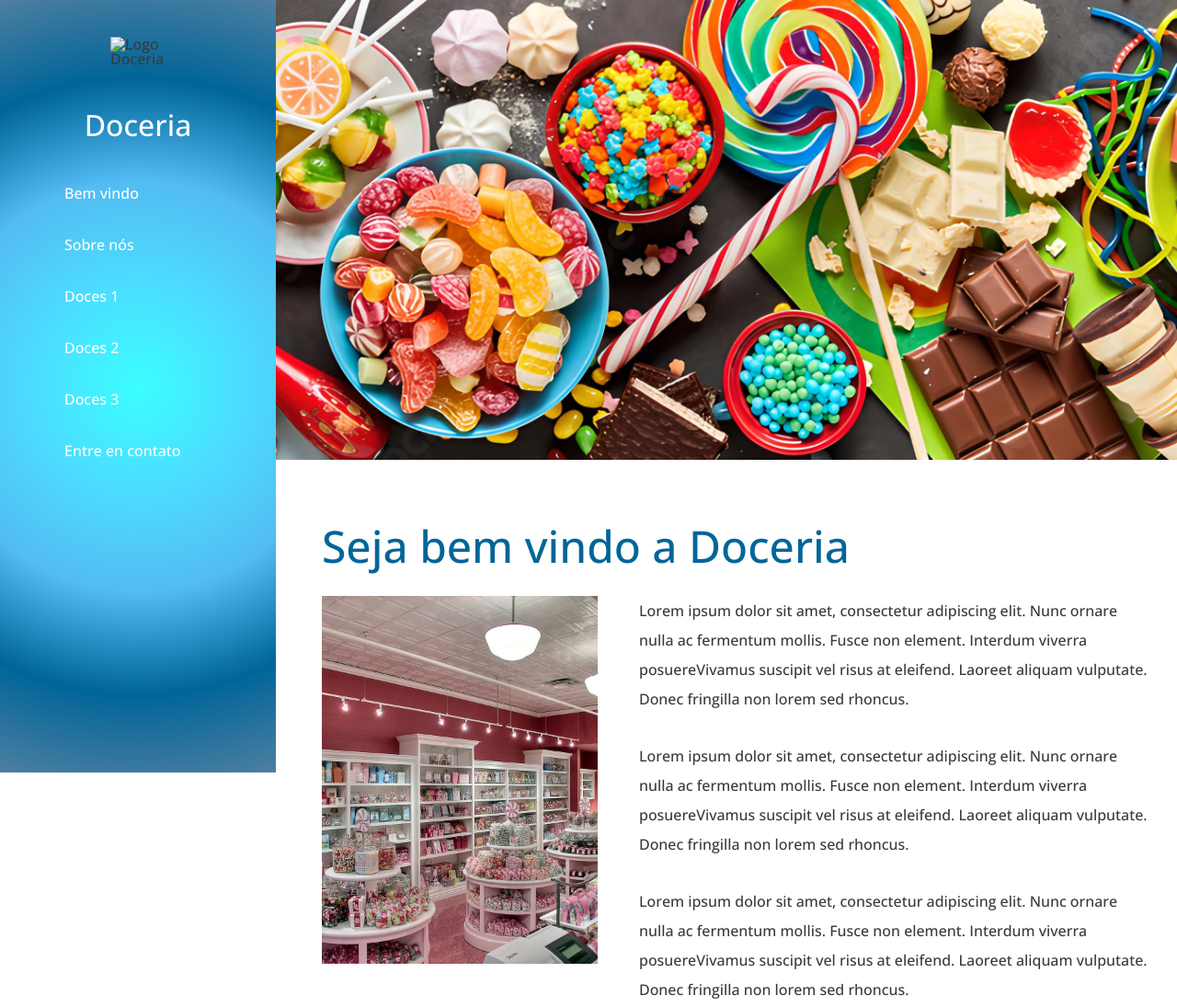
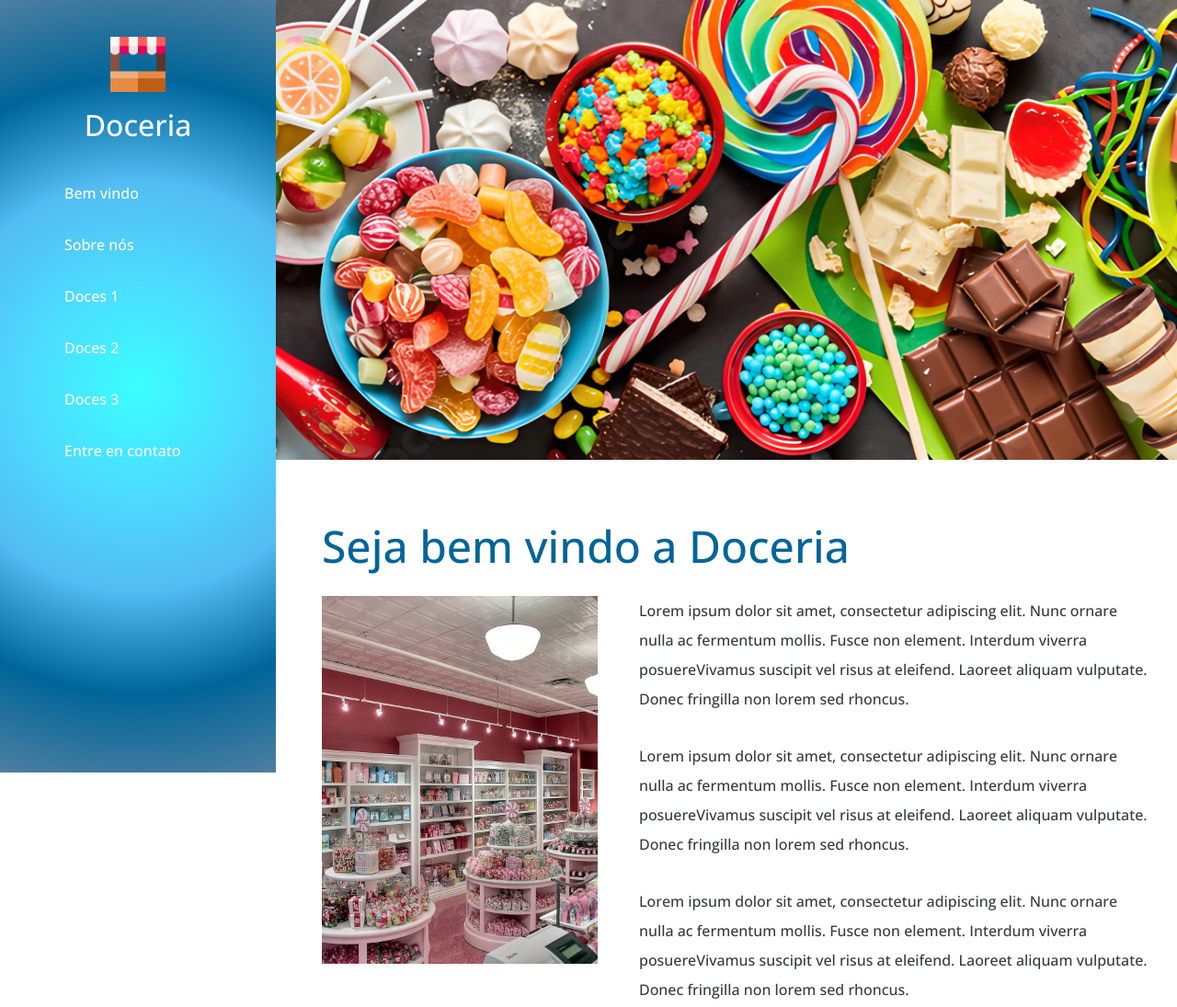
Before and after one commit to DanielCauldron/Projeto-Site-Doceria, a plain HTML site: page index.html in a window 1280 px wide. Shown: the top 1095 px of the page at 92% size. Drawn offline with nearby package versions, Linux system fonts and the light colour scheme; the site is published under a folder, as on GitHub Pages, so addresses that start at the root find nothing.

Commit message:
Update index.html

```diff
--- a/index.html
+++ b/index.html
@@ -16,7 +16,7 @@
     <div class="container">
         <div id="sidebar">
             <div class="sidebar-container">
-                <img class="logo-doceria"src="/img/stand.jpg" alt="Logo Doceria"/>
+                <img class="logo-doceria"src="./img/stand.jpg" alt="Logo Doceria"/>
                 <h1>Doceria</h1>
                 <nav>
                     <ul>
```
